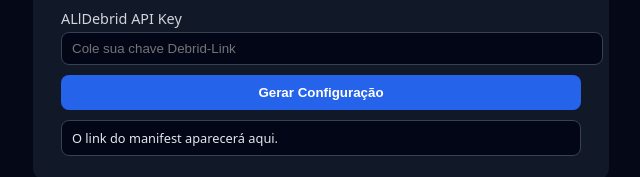
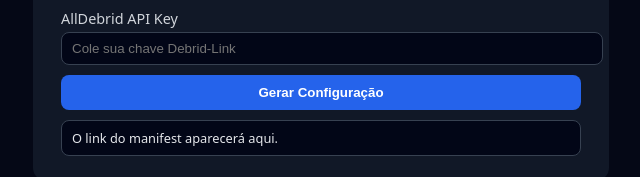
Before and after one commit to vinip1250-art/debrid-br, a website: page public/index.html in a window 1280 px wide. Shown: the part 695-872 px from the top of the page, 319-959 px from the left. Drawn offline with Linux system fonts and the light colour scheme.

Commit message:
Fix typo in AllDebrid API Key label

```diff
--- a/public/index.html
+++ b/public/index.html
@@ -119,7 +119,7 @@
     <label>Debrid‑Link API Key</label>
     <input type="text" id="debridlinkKey" placeholder="Cole sua chave Debrid‑Link">
 
-    <label>ALlDebrid API Key</label>
+    <label>AllDebrid API Key</label>
     <input type="text" id="alldebridKey" placeholder="Cole sua chave Debrid‑Link">
 
     <!-- GERAR -->
```
